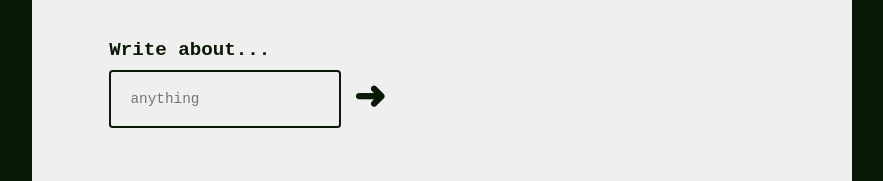
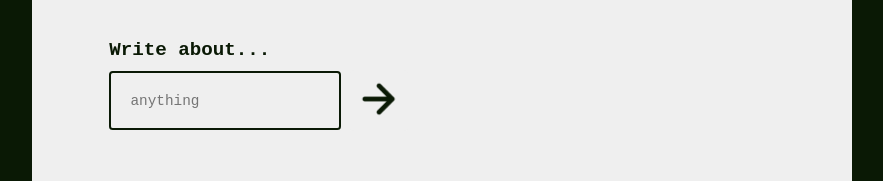
Before and after one commit to tcp13/haiku.ist, a plain HTML site: page index.html in a window 1280 px wide. Shown: the part 255-436 px from the top of the page, without its empty margins (198-1081 px from the left). Drawn offline with nearby package versions, Linux system fonts and the light colour scheme.

Commit message:
changed arrow button

```diff
--- a/index.html
+++ b/index.html
@@ -44,7 +44,7 @@
                         <div id="prompt">
                             <h2>Write about...</h2>
                             <input id="query" type="text" autocomplete="off" placeholder="anything" aria-label="topic">
-                            <button id="go" type="button">➜</button>
+                            <button id="go" type="button"><img src="icons/arrow.png" alt="go"></button>
                         </div>
                         <div id="share" style="display:none;">
                             <h2>Share:</h2>
--- a/styles.css
+++ b/styles.css
@@ -152,19 +152,19 @@ div.card {
 /* default input */
 button{
     display: inline-block;
-    background: var(--white);
-    color: var(--black);
-    font-weight:700;
-    font-size: 2rem;
-    padding: 0px 0.2rem 0.4rem 0.2rem;
+    padding: 0px;
     border: none;
-    vertical-align: -0.3rem;
+    vertical-align: -1.2rem;
     border-radius:0.2rem;
 }
 button:hover{
-    color: var(--primary);
-    background: var(--black);
+    border: 2px solid var(--black);
     cursor:pointer;
+}
+button img{
+    padding: 0.25rem;
+    width: 2.5rem;
+    border-radius: 0.2rem;
 }
 label{
     font-weight: 700;
```
Also changed, not shown: icons/arrow.png (added).
